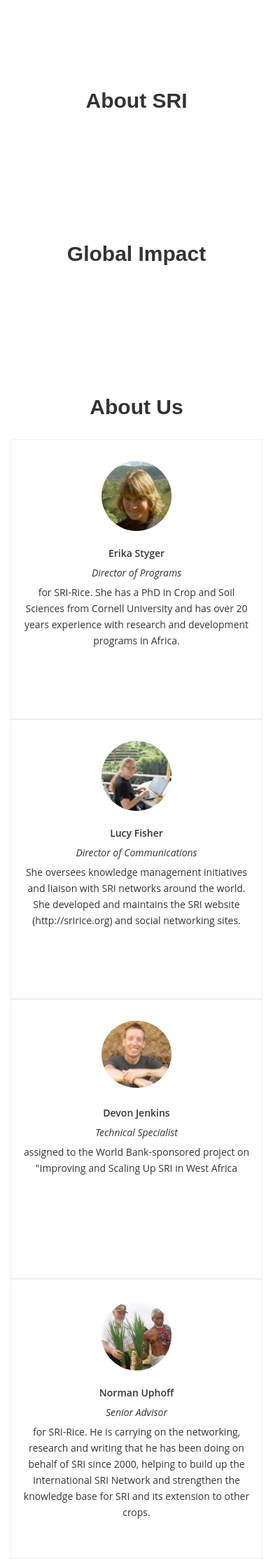
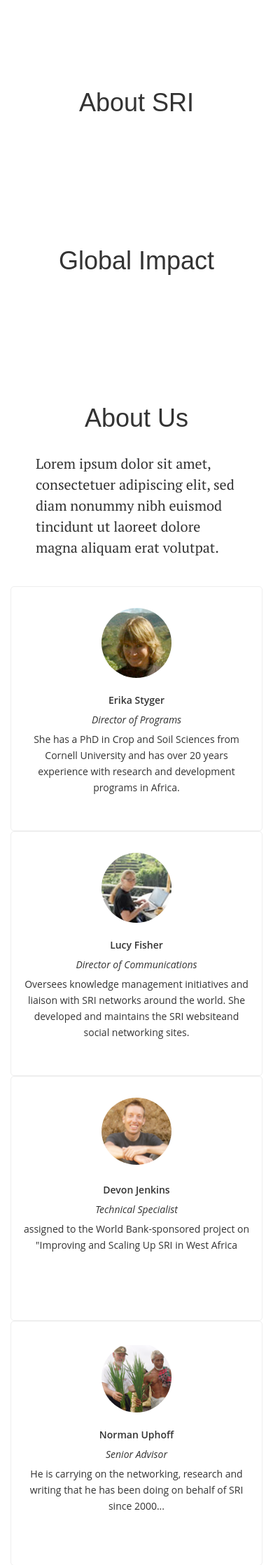
Before and after one commit to inyounghong/SRI, a PHP site: page / in a window 390 px wide. Shown: the part 383-2620 px from the top of the page at 70% size. Run offline with PHP 8.4, Linux system fonts and the light colour scheme; some libraries are stand-ins or nearby versions.

```diff
--- a/css/styles.css
+++ b/css/styles.css
@@ -1,4 +1,5 @@
 @import url(https://fonts.googleapis.com/css?family=Source+Sans+Pro:400,200,300,600,700,900);
+@import url(https://fonts.googleapis.com/css?family=PT+Serif:400,400italic,700,700italic);
 * {
   font-family: "Open Sans"; }
 
@@ -9,9 +10,14 @@
 .section {
   padding: 50px 0; }
 
+p.big {
+  font-family: "PT Serif";
+  font-size: 20px;
+  width: 80%;
+  margin: 10px auto 40px;
+  line-height: 1.5em; }
+
 h1 {
-  font-size: 30px;
-  font-weight: 600;
   text-align: center;
   margin: 10px 0 30px; }
 
@@ -25,7 +31,11 @@ h1 {
   box-sizing: border-box;
   text-transform: uppercase;
   font-weight: 600;
-  margin: 20px auto; }
+  margin: 20px auto;
+  -moz-border-radius: 20px;
+  -webkit-border-radius: 20px;
+  -ms-border-radius: 20px;
+  border-radius: 20px; }
   .button:hover {
     color: #fff; }
 
@@ -76,7 +86,11 @@ h1 {
   text-align: center;
   border: 1px solid #eee;
   padding: 30px 15px;
-  height: 400px; }
+  height: 350px;
+  -moz-border-radius: 5px;
+  -webkit-border-radius: 5px;
+  -ms-border-radius: 5px;
+  border-radius: 5px; }
   .people_wrap .people_img {
     width: 100px;
     height: 100px;
--- a/css/styles.sass
+++ b/css/styles.sass
@@ -6,7 +6,7 @@ $green: #7FC356
 // Fonts
 
 @import url(https://fonts.googleapis.com/css?family=Source+Sans+Pro:400,200,300,600,700,900)
-
+@import url(https://fonts.googleapis.com/css?family=PT+Serif:400,400italic,700,700italic)
 
 // Mixins
 
@@ -32,12 +32,17 @@ $green: #7FC356
 .section
     padding: 50px 0
 
+p.big
+    font-family: "PT Serif"
+    font-size: 20px
+    width: 80%
+    margin: 10px auto 40px
+    line-height: 1.5em
+
 
 // Headers
 
 h1
-    font-size: 30px
-    font-weight: 600
     text-align: center
     margin: 10px 0 30px
 
@@ -54,9 +59,11 @@ h1
     text-transform: uppercase
     font-weight: 600
     margin: 20px auto
+    +border-radius(20px)
 
     &:hover
         color: #fff
+
 
 // Navigation Bar
 
@@ -117,7 +124,8 @@ h1
     text-align: center
     border: 1px solid #eee
     padding: 30px 15px
-    height: 400px
+    height: 350px
+    +border_radius(5px)
 
     .people_img
         width: 100px
--- a/index.php
+++ b/index.php
@@ -84,6 +84,7 @@
 
 		<div class="section">
 			<h1>About Us</h1>
+			<p class="big">Lorem ipsum dolor sit amet, consectetuer adipiscing elit, sed diam nonummy nibh euismod tincidunt ut laoreet dolore magna aliquam erat volutpat. </p>
 
 			<div class="row">
 				<div class="col-sm-3">
@@ -91,7 +92,7 @@
 						<div class="people_img"><img src="./img/people_erika.png"></div>
 						<div class="people_name">Erika Styger</div>
 						<div class="people_job">Director of Programs</div>
-						<div class="people_description"> for SRI-Rice. She has a PhD in Crop and Soil Sciences from Cornell University and has over 20 years experience with research and development programs in Africa. </div>
+						<div class="people_description">She has a PhD in Crop and Soil Sciences from Cornell University and has over 20 years experience with research and development programs in Africa. </div>
 					</div>
 				</div>
 
@@ -100,7 +101,7 @@
 						<div class="people_img"><img src="./img/people_lucy.png"></div>
 						<div class="people_name">Lucy Fisher</div>
 						<div class="people_job">Director of Communications</div>
-						<div class="people_description">She oversees knowledge management initiatives and liaison with SRI networks around the world. She developed and maintains the SRI website (http://sririce.org) and social networking sites.</div>
+						<div class="people_description">Oversees knowledge management initiatives and liaison with SRI networks around the world. She developed and maintains the SRI websiteand social networking sites.</div>
 					</div>
 				</div>
 
@@ -120,7 +121,7 @@
 						<div class="people_img"><img src="./img/people_norman.png"></div>
 						<div class="people_name">Norman Uphoff </div>
 						<div class="people_job">Senior Advisor</div>
-						<div class="people_description"> for SRI-Rice. He is carrying on the networking, research and writing that he has been doing on behalf of SRI since 2000, helping to build up the International SRI Network and strengthen the knowledge base for SRI and its extension to other crops.</div>
+						<div class="people_description">He is carrying on the networking, research and writing that he has been doing on behalf of SRI since 2000...</div>
 					</div>
 				</div>
 			</div>
@@ -132,6 +133,7 @@
 
 		<div class="section">
 			<h1>Projects</h1>
+			<p class="big">Cornell's SRI-Rice Center has a broad impact across the world.</p>
 
 			<br><br>
 		</div>
```
Also changed, not shown: css/responsiveslides.css (deleted, +0 -33 lines), 1 other file.
